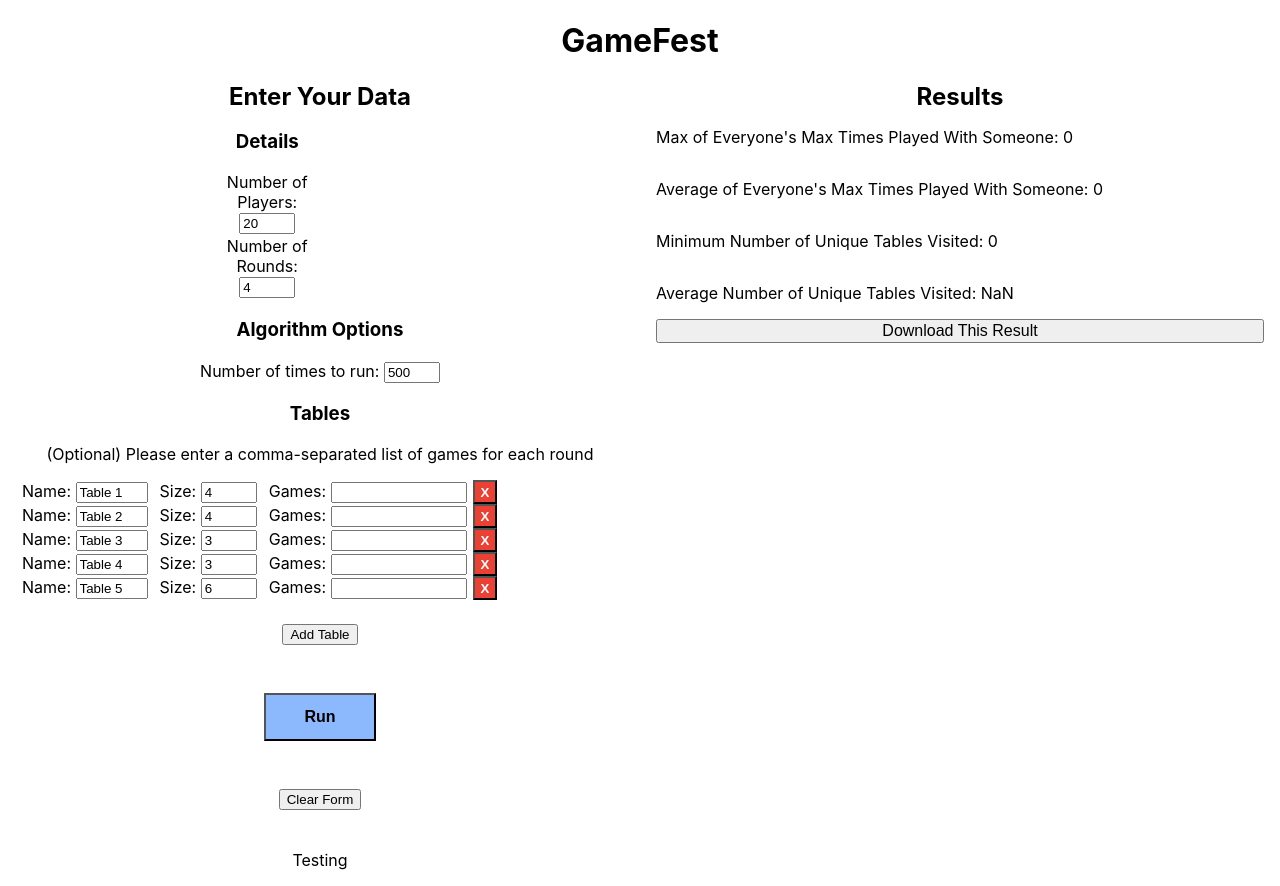
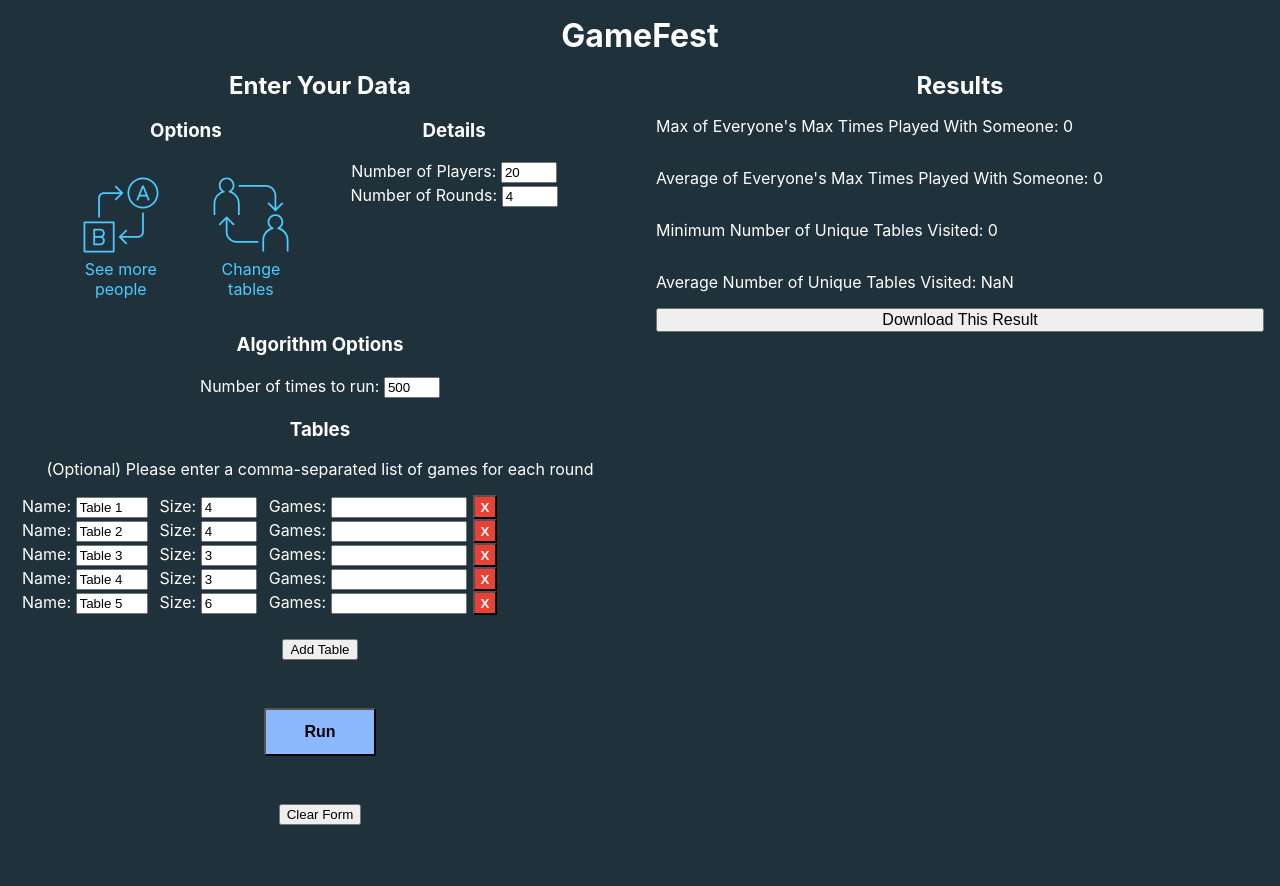
Before and after one commit to bbailey27/GameFest2, a React (Create React App) app: page / in a window 1280 px wide. After the commit the page ends 849 px from the top, so only its background shows below. Built offline with nearby package versions, Linux system fonts and the light colour scheme.

Commit message:
Add back options buttons, start dark theme conversion

```diff
--- a/src/App.css
+++ b/src/App.css
@@ -1,11 +1,57 @@
+:root {
+  /* https://colorffy.com/dark-theme-generator?colors=00c3ff-121212 */
+
+  /** Dark theme primary colors */
+  --color-primary-a0: #00c3ff;
+  --color-primary-a10: #4dcaff;
+  --color-primary-a20: #6ed0ff;
+  --color-primary-a30: #88d7ff;
+  --color-primary-a40: #9fdeff;
+  --color-primary-a50: #b4e4ff;
+
+  /** Dark theme surface colors */
+  --color-surface-a0: #121212;
+  --color-surface-a10: #282828;
+  --color-surface-a20: #3f3f3f;
+  --color-surface-a30: #575757;
+  --color-surface-a40: #717171;
+  --color-surface-a50: #8b8b8b;
+
+  /** Dark theme mixed surface colors */
+  --color-surface-mixed-a0: #1f313a;
+  --color-surface-mixed-a10: #35454d;
+  --color-surface-mixed-a20: #4b5a61;
+  --color-surface-mixed-a30: #636f76;
+  --color-surface-mixed-a40: #7b868b;
+  --color-surface-mixed-a50: #949da2;
+
+  --color-text-white: #fff;
+
+}
+
+html, body {
+  margin: 0;          /* Remove default margins */
+  padding: 0;         /* Remove default padding */
+  height: 100%;       /* Ensure it covers the viewport */
+  background-color: var(--color-surface-mixed-a0); /* Set your desired color */
+}
+
+
 .App {
   text-align: center;
+  background-color: var(--color-surface-mixed-a0);
+  color: var(--color-text-white);
+  min-height: 100vh;
 }
 
 .App-body {
-  min-height: 100vh;
   display: flex;
   justify-content: space-around;
+}
+
+h1 {
+  margin: 0;
+  padding: 1rem;
 }
 
 .left-pane,
@@ -55,11 +101,33 @@
   padding: 0 0.25rem;
 }
 
-.checkbox-group {
+.options-group {
   display: flex;
-  flex-direction: column;
-  align-items: flex-start;
-  text-align: left;
+  flex-direction: row;
+  align-items: center;
+  justify-content: space-around;
+  text-align: center;
+}
+
+.stateful-button {
+  width: 30%;
+  border-radius: .7rem;
+  padding: 1rem;
+  height: 100%;
+  color: var(--color-primary-a10)
+}
+
+.stateful-button--selected {
+  background-color: var(--color-surface-mixed-a10);
+  font-weight: bold;
+}
+
+.stateful-button:hover {
+
+}
+
+.stateful-button--unselected {
+
 }
 
 .form-group {
--- a/src/Components/Algorithms.jsx
+++ b/src/Components/Algorithms.jsx
@@ -7,7 +7,7 @@ class Algorithms extends Component {
   static propTypes = {
     algorithmChoice: PropTypes.string.isRequired,
     totalRounds: PropTypes.number.isRequired,
-    options: PropTypes.array.isRequired,
+    options: PropTypes.object.isRequired,
     maxPlayedWithAllowed: PropTypes.number.isRequired,
     maxAveragePlayedWithAllowed: PropTypes.number.isRequired,
     minUniqueTablesAllowed: PropTypes.number.isRequired,
--- a/src/Components/Constraints.jsx
+++ b/src/Components/Constraints.jsx
@@ -9,7 +9,7 @@ class Constraints extends Component {
   static propTypes = {
     algorithmChoice: PropTypes.string.isRequired,
     totalRounds: PropTypes.number.isRequired,
-    options: PropTypes.array.isRequired,
+    options: PropTypes.object.isRequired,
     numTimesToRun: PropTypes.number.isRequired,
     maxPlayedWithAllowed: PropTypes.number.isRequired,
     maxAveragePlayedWithAllowed: PropTypes.number.isRequired,
@@ -19,15 +19,14 @@ class Constraints extends Component {
   }
 
   renderRunUntilConstraints() {
-    const {options} = this.props;
-    const changePeopleOption = options.includes('changePeople');
-    const changeTablesOption = options.includes('changeTables');
+    const {changePeople, changeTables} = this.props.options;
+
     return (
       <div>
-        {changePeopleOption && this.renderMaxPlayedWithAllowedInput()}
-        {changePeopleOption && this.renderMaxAveragePlayedWithAllowedInput()}
-        {changeTablesOption && this.renderMinUniqueTablesAllowedInput()}
-        {changeTablesOption && this.renderMaxRunsInput()}
+        {changePeople && this.renderMaxPlayedWithAllowedInput()}
+        {changePeople && this.renderMaxAveragePlayedWithAllowedInput()}
+        {changeTables && this.renderMinUniqueTablesAllowedInput()}
+        {changeTables && this.renderMaxRunsInput()}
       </div>
     );
   }
--- a/src/Components/DataEntry.jsx
+++ b/src/Components/DataEntry.jsx
@@ -8,10 +8,12 @@ import { runOrganizer } from '../worker';
 
 const defaultData = {
   firstRun: true,
-  options: ['changePeople', 'changeTables'],
+  options: {
+    changePeople: false,
+    changeTables: false,
+  },
   totalPlayers: 20,
   totalRounds: 4,
-  totalKids: 0,
   algorithmChoice: 'runRandomXTimes',
   numTimesToRun: 500,
   maxPlayedWithAllowed: 4,
@@ -60,7 +62,6 @@ class DataEntry extends Component {
     this.handleOptionsChange = this.handleOptionsChange.bind(this);
     this.handleNumPlayersChange = this.handleNumPlayersChange.bind(this);
     this.handleNumRoundsChange = this.handleNumRoundsChange.bind(this);
-    this.handleNumKidsChange = this.handleNumKidsChange.bind(this);
     this.handleNumberChange = this.handleNumberChange.bind(this);
     this.handleAlgorithmChange = this.handleAlgorithmChange.bind(this);
     this.handleTablesChange = this.handleTablesChange.bind(this);
@@ -70,10 +71,12 @@ class DataEntry extends Component {
     this.state = JSON.parse(JSON.stringify(defaultData));
   }
 
-  //TODO handle other options
-  handleOptionsChange = (newOptions) => {
+  handleOptionsChange = (option, value) => {
     this.setState({
-      options: newOptions
+      options: {
+        ...this.state.options,
+        [option]: value
+      }
     });
   }
 
@@ -89,13 +92,6 @@ class DataEntry extends Component {
     });
   }
 
-  handleNumKidsChange = (e) => {
-    this.setState({
-      totalKids: parseInt(e.target.value) ? parseInt(e.target.value) : 0
-    });
-  }
-//todo use this for other number values
-//todo variable defaults if this is an error?
   handleNumberChange = (e, property) => {
     this.setState({
       [property]: parseInt(e.target.value) ? parseInt(e.target.value) : 0
@@ -123,12 +119,9 @@ class DataEntry extends Component {
   e.preventDefault();
 
   const formPayload = {
-    changePeople: this.state.options.includes('changePeople'),
-    changeTables: this.state.options.includes('changeTables'),
-    kidsTable: this.state.options.includes('kidsTable'),
+    options: this.state.options,
     totalPlayers: this.state.totalPlayers,
     totalRounds: this.state.totalRounds,
-    totalKids: this.state.options.includes('kidsTable') ? this.state.totalKids : 0,
     algorithmChoice: this.state.algorithmChoice,
     numTimesToRun: this.state.numTimesToRun,
     maxPlayedWithAllowed: this.state.maxPlayedWithAllowed,
@@ -159,7 +152,6 @@ class DataEntry extends Component {
       options,
       totalPlayers,
       totalRounds,
-      totalKids,
       algorithmChoice,
       numTimesToRun,
       maxPlayedWithAllowed,
@@ -172,19 +164,16 @@ class DataEntry extends Component {
       <div className='column'>
         <h2 className='heading'>Enter Your Data</h2>
         <div className='data-entry-section-with-subsections'>
-          {/* <Options
+          <Options
             className='data-entry-subsection'
             options={options}
-            onOptionsChange={this.handleOptionsChange} /> */}
+            handleOptionsChange={this.handleOptionsChange} />
           <Details
             className='data-entry-subsection'
-            isKidsTable={options.includes('kidsTable') ? true : false}
             totalPlayers={totalPlayers}
             totalRounds={totalRounds}
-            totalKids={totalKids}
             handleNumPlayersChange={this.handleNumPlayersChange}
-            handleNumRoundsChange={this.handleNumRoundsChange}
-            handleNumKidsChange={this.handleNumKidsChange} />
+            handleNumRoundsChange={this.handleNumRoundsChange} />
         </div>
         <Algorithms
           algorithmChoice={algorithmChoice}
@@ -204,7 +193,6 @@ class DataEntry extends Component {
           handleTablesChange={this.handleTablesChange}/>
         <button type='submit' className='button run-button' onClick={this.handleFormSubmit}>{this.state.firstRun ? 'Run': 'Run Again'}</button>
         <button className='button' onClick={this.handleClearForm}>Clear Form</button>
-        <StatefulButton type='text' text='Testing' onChange={() => alert('changed')} selected={true} name='change-tables' />
       </div>
     );
   }
--- a/src/Components/Details.jsx
+++ b/src/Components/Details.jsx
@@ -4,30 +4,14 @@ import SingleInput from './Subcomponents/SingleInput';
 
 class Details extends Component {
   static propTypes = {
-    isKidsTable: PropTypes.bool.isRequired,
-    totalKids: PropTypes.number.isRequired,
     totalPlayers: PropTypes.number.isRequired,
     totalRounds: PropTypes.number.isRequired,
-    handleNumKidsChange: PropTypes.func.isRequired,
     handleNumPlayersChange: PropTypes.func.isRequired,
     handleNumRoundsChange: PropTypes.func.isRequired
   }
 
-  renderKidsCount() {
-    const {totalKids, handleNumKidsChange} = this.props;
-    return (
-      <SingleInput
-        inputType='number'
-        title='Number of Kids: '
-        name='totalKids'
-        controlFunc={handleNumKidsChange}//TODO zero out num kids on isKidsTable change or ignore if isKidsTable is false
-        content={totalKids}
-        />
-    );
-  }
-//TODO decide whether kids count towards total and handle them
   render() {
-    const {totalPlayers, totalRounds, handleNumPlayersChange, handleNumRoundsChange, isKidsTable} = this.props;
+    const {totalPlayers, totalRounds, handleNumPlayersChange, handleNumRoundsChange} = this.props;
     return (
       <div className='details data-entry-subsection'>
         <h3>Details</h3>
@@ -45,7 +29,6 @@ class Details extends Component {
           controlFunc={handleNumRoundsChange}
           content={totalRounds}
           />
-        {isKidsTable && this.renderKidsCount()}
       </div>
     );
   }
--- a/src/Components/Options.jsx
+++ b/src/Components/Options.jsx
@@ -1,50 +1,44 @@
-// import React, { Component } from 'react';
-// import PropTypes from 'prop-types';
-// import {Checkbox, CheckboxGroup} from 'react-checkbox-group'; //TODO remove react-checkbox-group
+import PropTypes from 'prop-types';
+import StatefulButton from './Subcomponents/StatefulButton';
+import { ReactComponent as ChangePeopleIcon } from '../Images/ChangePeopleIcon.svg';
+import { ReactComponent as ChangeTablesIcon } from '../Images/ChangeTablesIcon.svg';
 
-// class Options extends Component {
-//   static propTypes = {
-//     options: PropTypes.array.isRequired,
-//     onOptionsChange: PropTypes.func.isRequired
-//   }
 
-//   render() {
-//     return (
-//       <div className='options data-entry-subsection'>
-//         <h3>Options</h3>
-//         <CheckboxGroup
-//           className='checkbox-group'
-//           checkboxDepth={2}
-//           name="options"
-//           value={this.props.options}
-//           onChange={this.props.onOptionsChange}>
-//   render() {
-//     return (
-//       <div className='options data-entry-subsection'>
-//         <h3>Options</h3>
-//         <CheckboxGroup
-//           className='checkbox-group'
-//           checkboxDepth={2}
-//           name="options"
-//           value={this.props.options}
-//           onChange={this.props.onOptionsChange}>
 
-//           <label><Checkbox value="kidsTable"/> Kids' Table</label>
-//           <label><Checkbox value="changeTables"/> Always Change Tables</label>
-//           <label><Checkbox value="changePeople"/> Play With Different People</label>
-//         </CheckboxGroup>
-//       </div>
-//     );
-//   }
-//           <label><Checkbox value="kidsTable"/> Kids' Table</label>
-//           <label><Checkbox value="changeTables"/> Always Change Tables</label>
-//           <label><Checkbox value="changePeople"/> Play With Different People</label>
-//         </CheckboxGroup>
-//       </div>
-//     );
-//   }
+Options.propTypes = {
+    options: PropTypes.shape({
+        changePeople: PropTypes.bool,
+        changeTables: PropTypes.bool,
+    }).isRequired,
+    handleOptionsChange: PropTypes.func.isRequired
+  }
 
-// }
-// export default Options;
-// }
-// export default Options;
+function Options({
+    options,
+    handleOptionsChange
+}) {
+
+    return (
+      <div className='options data-entry-subsection'>
+        <h3>Options</h3>
+        <div className='options-group'>
+            <StatefulButton
+                type='composite'
+                text='See more people'
+                Icon={ChangePeopleIcon}
+                selected={options.changePeople}
+                onChange={() => handleOptionsChange('changePeople', !options.changePeople)}
+            />
+            <StatefulButton
+                type='composite'
+                text='Change tables'
+                Icon={ChangeTablesIcon}
+                selected={options.changeTables}
+                onChange={() => handleOptionsChange('changeTables', !options.changeTables)}
+            />
+        </div>
+      </div>
+    );
+}
+
+export default Options;
--- a/src/Components/Subcomponents/StatefulButton.jsx
+++ b/src/Components/Subcomponents/StatefulButton.jsx
@@ -6,30 +6,31 @@ StatefulButton.propTypes = {
   selected: PropTypes.bool.isRequired,
   text: PropTypes.string,
   icon: PropTypes.string,
-  name: PropTypes.string.isRequired,
+  name: PropTypes.string,
   onChange: PropTypes.func.isRequired,
   // TODO pull a simple selected/unselected toggle handler out into a util for reuse
   // but I don't think I should just put that logic here since I'll want the parent to be aware of changes? Could add context instead
+  // TODO decide what the selected status does in terms of styling - fill in the background?
 };
 
 function StatefulButton({
   type,
   selected,
   text,
-  icon,
+  Icon,
   name,
   onChange
 }) {
 
-  const className = selected ? 'stateful-button-selected' : 'stateful-button-unselected'
+  const className = selected ? 'stateful-button stateful-button--selected' : 'stateful-button  stateful-button--unselected'
 
   return (
     <div className={className} onClick={onChange}>
       {(type === 'icon' || type === 'composite') &&
-        <img src={icon} alt={name} />
+        <Icon />
       }
       {(type === 'text' || type === 'composite') &&
-        <p>{text}</p>
+        <label>{text}</label>
       }
     </div>
   )
--- a/src/worker.js
+++ b/src/worker.js
@@ -16,11 +16,7 @@ function initializeData(userInput) {
   totalRounds = userInput.totalRounds;
   totalPlayers = userInput.totalPlayers;
   tableDetails = userInput.tables;
-  options = {
-    kidsTable: userInput.kidsTable,
-    changePeople: userInput.changePeople,
-    changeTables: userInput.changeTables
-  };
+  options = userInput.options;
   playerList = getEmptyPlayerList();
   tableList = getEmptyTableList();
   algorithmChoice = userInput.algorithmChoice;
```
Also changed, not shown: src/Images/ChangePeopleIcon.svg (added), src/Images/ChangeTablesIcon.svg (added).
